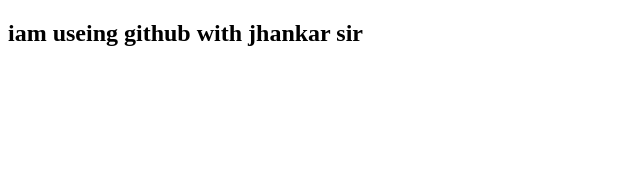
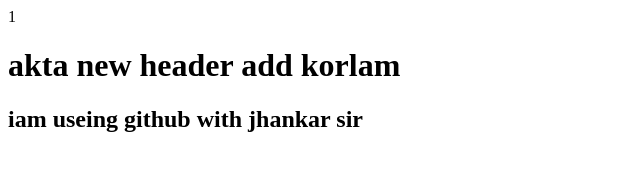
Before and after one commit to shuvon3246/my-first-website, a plain HTML site: page index.html in a window 1280 px wide. Shown: the whole page, without its empty margins (0-640 px from the left). Drawn offline with Linux system fonts and the light colour scheme.

Commit message:
header add korce

```diff
--- a/index.html
+++ b/index.html
@@ -6,6 +6,8 @@
     <title>Document</title>
 </head>
 <body>
+    1
+    <h1>akta new header add korlam</h1>
     <h2>iam useing github with jhankar sir</h2>
 </body>
 </html>
```
